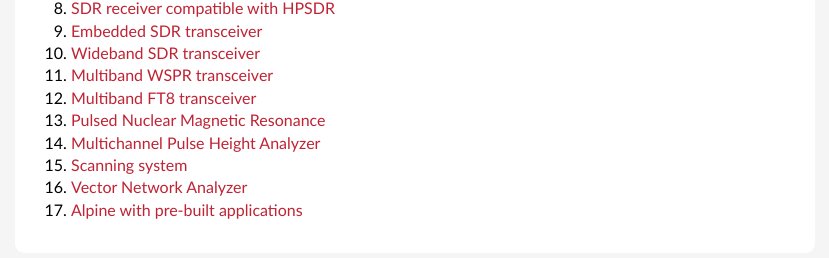
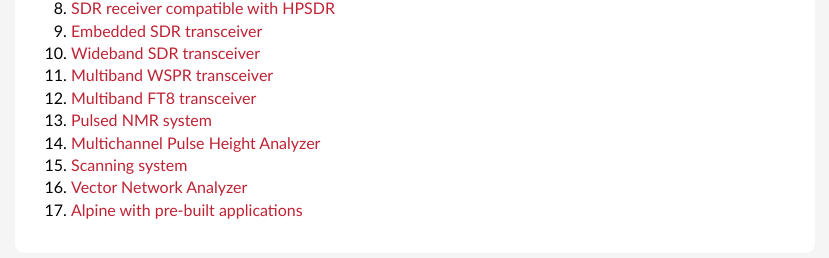
Before and after one commit to pavel-demin/red-pitaya-notes, a Jekyll site: the page built from index.md, in a window 1280 px wide. Shown: the part 408-666 px from the top of the page, without its empty margins (225-1054 px from the left). Built offline with Jekyll 4.4.1, drawn with Linux system fonts in a browser that asks for light colours.

Commit message:
set pulsed-nmr title to Pulsed NMR system

```diff
--- a/index.md
+++ b/index.md
@@ -16,7 +16,7 @@
 1. [Wideband SDR transceiver]({{ "/sdr-transceiver-wide/" | prepend: site.baseurl }})
 1. [Multiband WSPR transceiver]({{ "/sdr-transceiver-wspr/" | prepend: site.baseurl }})
 1. [Multiband FT8 transceiver]({{ "/sdr-transceiver-ft8/" | prepend: site.baseurl }})
-1. [Pulsed Nuclear Magnetic Resonance]({{ "/pulsed-nmr/" | prepend: site.baseurl }})
+1. [Pulsed NMR system]({{ "/pulsed-nmr/" | prepend: site.baseurl }})
 1. [Multichannel Pulse Height Analyzer]({{ "/mcpha/" | prepend: site.baseurl }})
 1. [Scanning system]({{ "/scanner/" | prepend: site.baseurl }})
 1. [Vector Network Analyzer]({{ "/vna/" | prepend: site.baseurl }})
```
Also changed, not shown: pulsed-nmr.md (+1 -1 lines).
